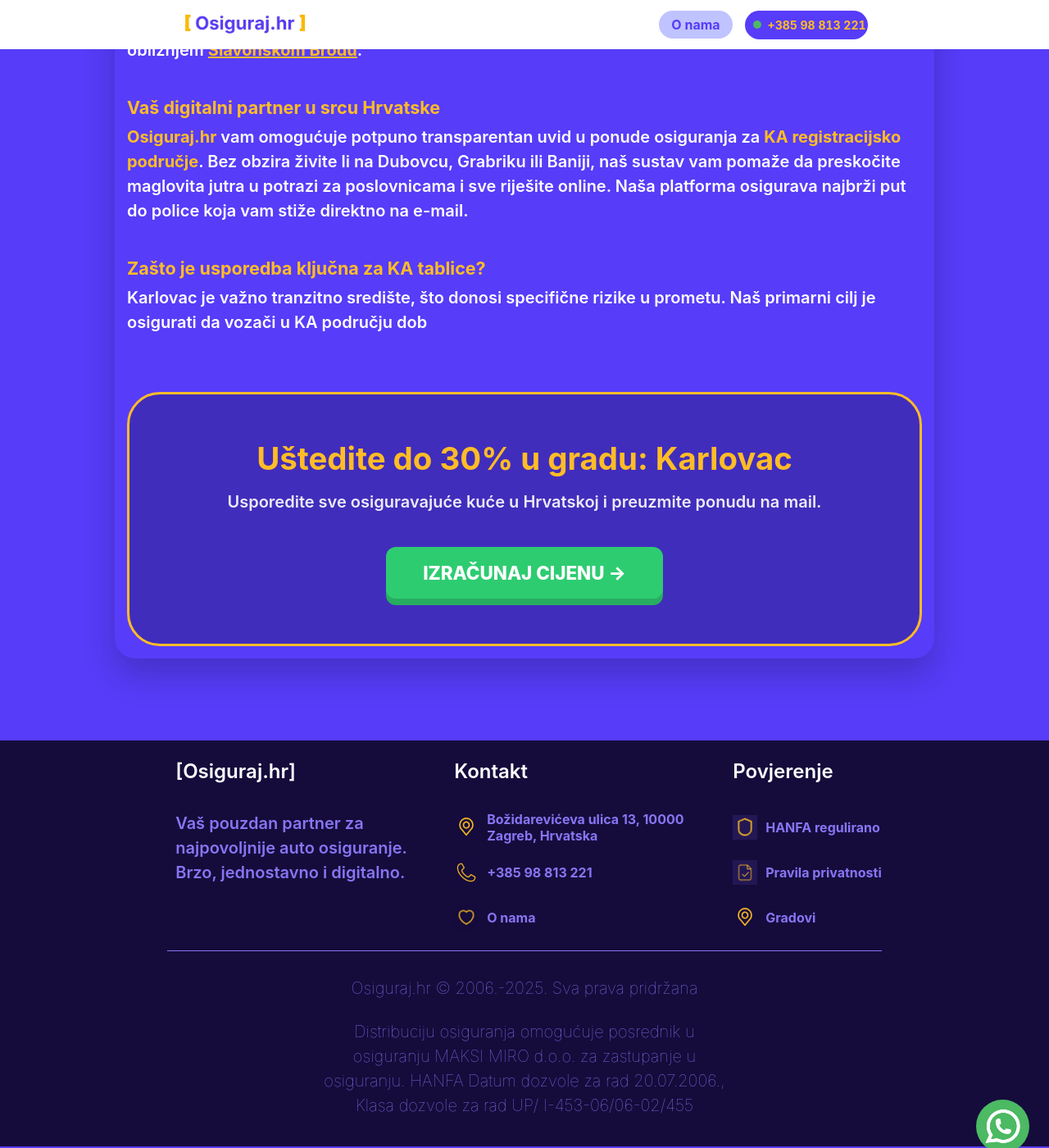
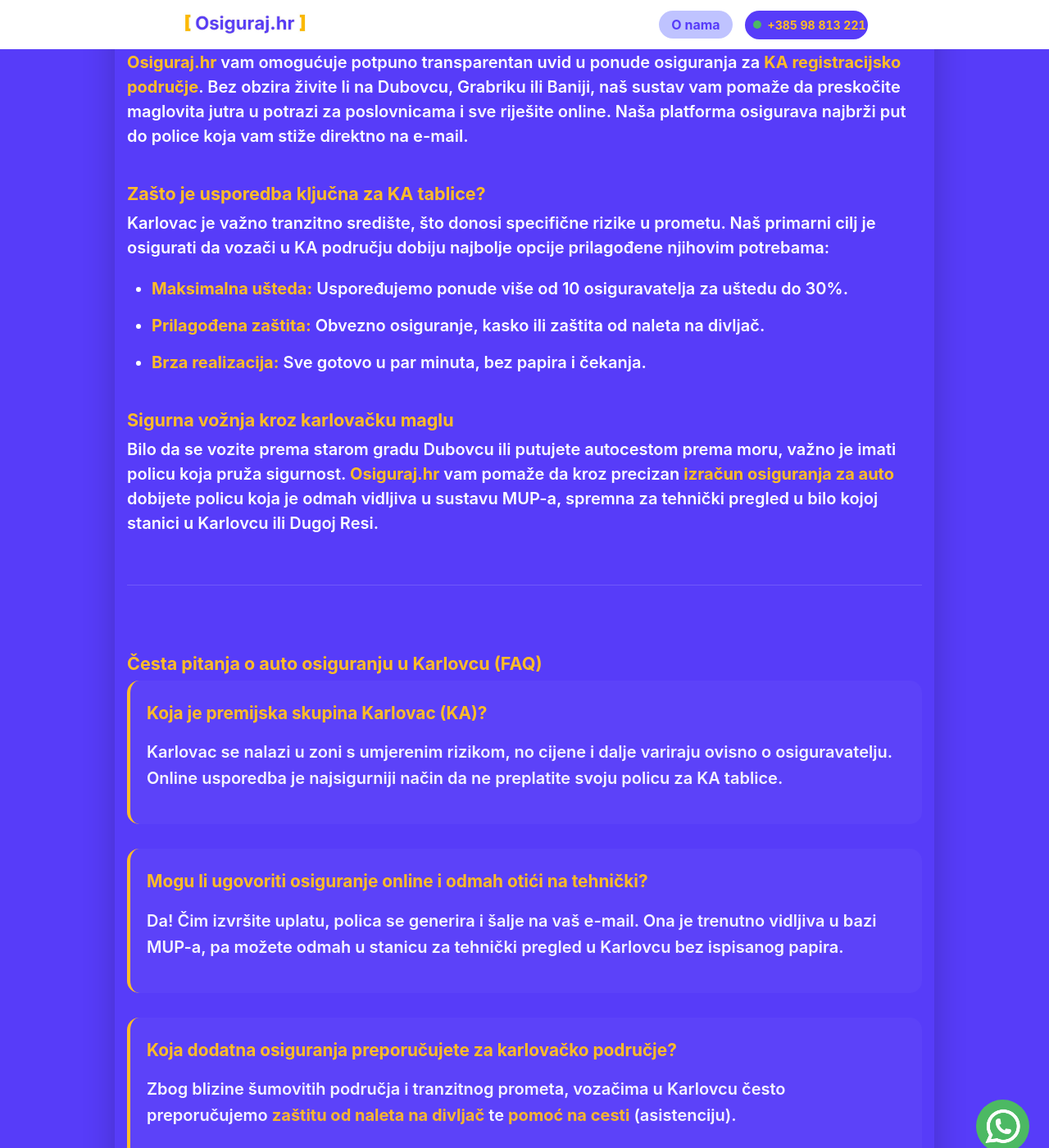
Before and after one commit to Filip-Gale/OsigurajHR, a Jekyll site: the page built from auto-osiguranje/karlovac.md, in a window 1280 px wide and 1400 px high, scrolled down 707 px. Shown: the whole window at 82% size. Built offline with Jekyll 4.4.1, drawn with Linux system fonts in a browser that asks for light colours; some of the changed text lies outside the part shown.

Commit message:
Update karlovac.md

```diff
--- a/auto-osiguranje/karlovac.md
+++ b/auto-osiguranje/karlovac.md
@@ -16,4 +14,36 @@
 
 ### Zašto je usporedba ključna za KA tablice?
 
-Karlovac je važno tranzitno središte, što donosi specifične rizike u prometu. Naš primarni cilj je osigurati da vozači u KA području dob
+Karlovac je važno tranzitno središte, što donosi specifične rizike u prometu. Naš primarni cilj je osigurati da vozači u KA području dobiju najbolje opcije prilagođene njihovim potrebama:
+
+* **Maksimalna ušteda:** Uspoređujemo ponude više od 10 osiguravatelja za uštedu do 30%.
+* **Prilagođena zaštita:** Obvezno osiguranje, kasko ili zaštita od naleta na divljač.
+* **Brza realizacija:** Sve gotovo u par minuta, bez papira i čekanja.
+
+### Sigurna vožnja kroz karlovačku maglu
+
+Bilo da se vozite prema starom gradu Dubovcu ili putujete autocestom prema moru, važno je imati policu koja pruža sigurnost. **Osiguraj.hr** vam pomaže da kroz precizan **izračun osiguranja za auto** dobijete policu koja je odmah vidljiva u sustavu MUP-a, spremna za tehnički pregled u bilo kojoj stanici u Karlovcu ili Dugoj Resi.
+
+<div class="faq-section">
+    <h3>Česta pitanja o auto osiguranju u Karlovcu (FAQ)</h3>
+
+    <div class="faq-item">
+        <h4>Koja je premijska skupina Karlovac (KA)?</h4>
+        <p>Karlovac se nalazi u zoni s umjerenim rizikom, no cijene i dalje variraju ovisno o osiguravatelju. Online usporedba je najsigurniji način da ne preplatite svoju policu za KA tablice.</p>
+    </div>
+
+    <div class="faq-item">
+        <h4>Mogu li ugovoriti osiguranje online i odmah otići na tehnički?</h4>
+        <p>Da! Čim izvršite uplatu, polica se generira i šalje na vaš e-mail. Ona je trenutno vidljiva u bazi MUP-a, pa možete odmah u stanicu za tehnički pregled u Karlovcu bez ispisanog papira.</p>
+    </div>
+
+    <div class="faq-item">
+        <h4>Koja dodatna osiguranja preporučujete za karlovačko područje?</h4>
+        <p>Zbog blizine šumovitih područja i tranzitnog prometa, vozačima u Karlovcu često preporučujemo <strong>zaštitu od naleta na divljač</strong> te <strong>pomoć na cesti</strong> (asistenciju).</p>
+    </div>
+
+    <div class="faq-item">
+        <h4>Što se događa s bonusom ako se preselim u Karlovac?</h4>
+        <p>Vaš bonus ostaje s vama. Bez obzira na to gdje ste ga ostvarili, on se primjenjuje na vašu novu policu za KA registracijsko područje prilikom ugovaranja putem naše platforme.</p>
+    </div>
+</div>
```
Also changed, not shown: other parts of auto-osiguranje/karlovac.md (+0 -2 lines).
